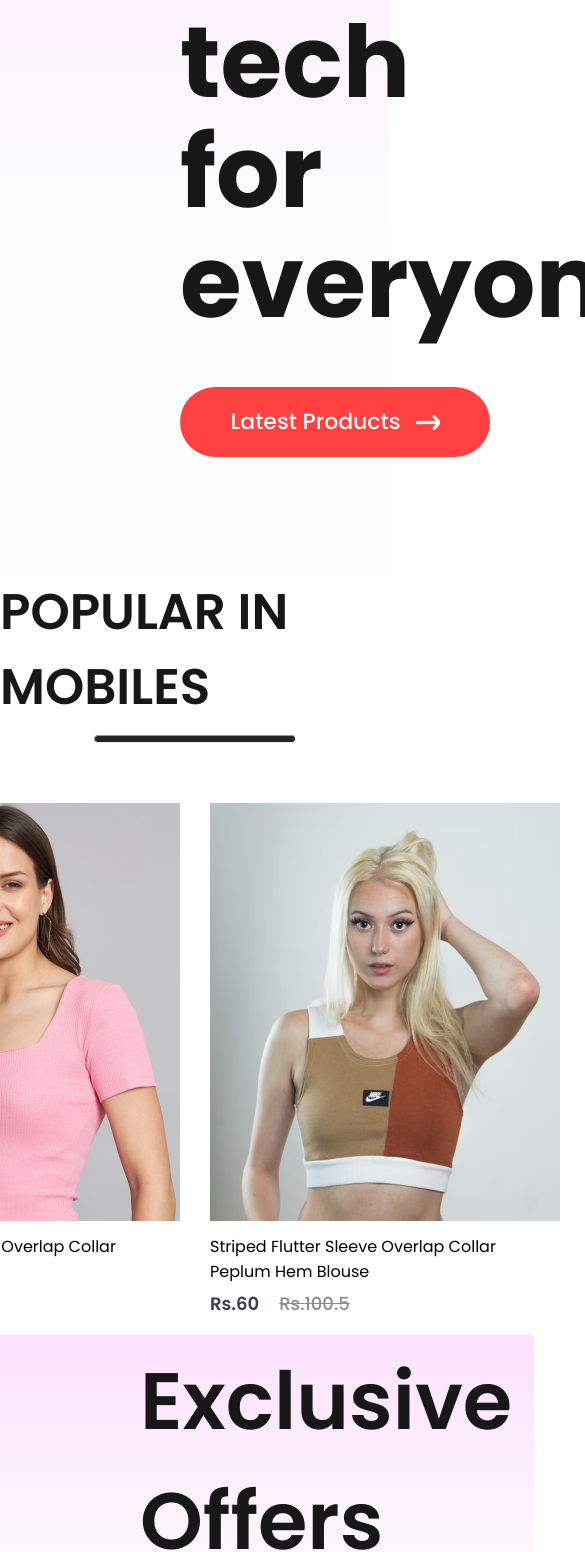
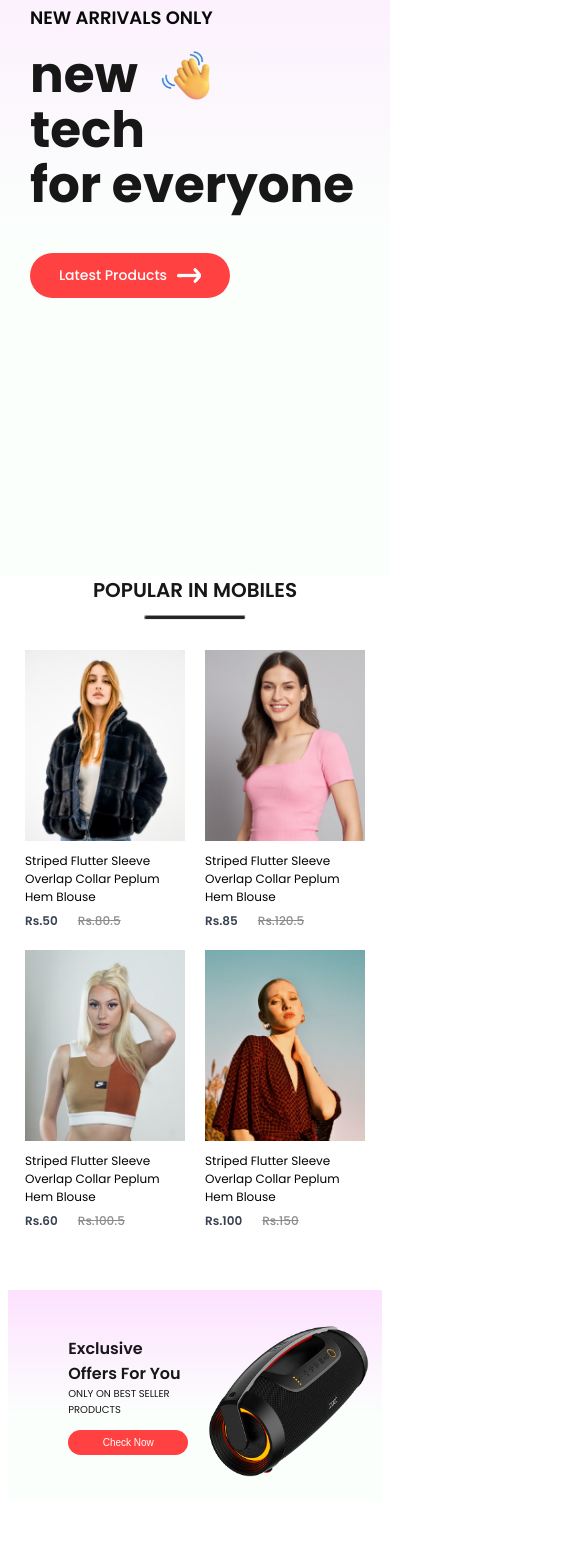
Before and after one commit to mayankdhangar2408/Harsh-Mobile-Shopping-Website, a React (Create React App) app: page / in a window 390 px wide. Shown: the part 361-1913 px from the top of the page, 585 px wide, since content can reach past the window. Built offline with nearby package versions, Linux system fonts and the light colour scheme.

Commit message:
Make hero section, popular, offer and new product section responsive

```diff
--- a/src/Components/Hero/Hero.css
+++ b/src/Components/Hero/Hero.css
@@ -1,9 +1,10 @@
-.hero{
+.hero {
     height: 100vh;
     background: linear-gradient(180deg, #fde1ff, #e1ffea22 60%);
     display: flex;
 }
-.hero-left{
+
+.hero-left {
     flex: 1;
     display: flex;
     flex-direction: column;
@@ -12,25 +13,30 @@
     padding-left: 180px;
     line-height: 1.1;
 }
-.hero-left h2{
+
+.hero-left h2 {
     color: #090909;
     font-size: 26px;
     font-weight: 600;
 }
-.hero-left p{
+
+.hero-left p {
     color: #171717;
     font-size: 100px;
     font-weight: 700;
 }
-.hero-hand-icon{
+
+.hero-hand-icon {
     display: flex;
     align-items: center;
     gap: 20px;
 }
-.hero-hand-icon img{
+
+.hero-hand-icon img {
     width: 105px;
 }
-.hero-latest-button{
+
+.hero-latest-button {
     display: flex;
     justify-content: center;
     align-items: center;
@@ -44,9 +50,109 @@
     font-size: 22px;
     font-weight: 500;
 }
-.hero-right{
+
+.hero-right {
     flex: 1;
     display: flex;
     align-items: center;
     justify-content: center;
 }
+
+/* Responsiveness */
+
+@media screen and (max-width: 1586px) {
+    .hero-left h2 {
+        font-size: 22px;
+    }
+    .hero-left p{
+        font-size: 60px;
+    }
+    .hero-hand-icon img{
+        width: 80px;
+    }
+    .hero-latest-button{
+        gap: 10px;
+        width: 250px;
+        height: 60px;
+        margin-top: 20px;
+        font-size: 18px;
+    }
+    .hero-right img{
+        width: 500px;
+    }
+}
+
+@media screen and (max-width: 1280px) {
+    .hero-left {
+        padding-left: 100px;
+    }
+}
+
+@media screen and (max-width: 1024px) {
+    .hero-left {
+        padding-left: 80px;
+    }
+    .hero-left h2 {
+        font-size: 20px;
+    }
+    .hero-left p{
+        font-size: 50px;
+    }
+    .hero-hand-icon img{
+        width: 65px;
+    }
+    .hero-latest-button{
+        width: 220px;
+        height: 50px;
+        font-size: 16px;
+    }
+    .hero-right img{
+        width: 400px;
+    }
+}
+
+@media screen and (max-width: 800px) {
+    .hero-left {
+        padding-left: 30px;
+    }
+    .hero-left h2 {
+        font-size: 16px;
+    }
+    .hero-left p{
+        font-size: 40px;
+    }
+    .hero-hand-icon img{
+        width: 50px;
+    }
+    .hero-latest-button{
+        width: 175px;
+        height: 40px;
+        font-size: 13px;
+    }
+    .hero-right img{
+        width: 300px;
+    }
+}
+
+@media screen and (max-width: 500px) {
+    .hero{
+        flex-direction: column;
+    }
+    .hero-right{
+        display: none;
+    }
+    .hero-left h2{
+        font-size: 18px;
+    }
+    .hero-left p{
+        font-size: 50px;
+    }
+    .hero-hand-icon img{
+        width: 55px;
+    }
+    .hero-latest-button{
+        width: 200px;
+        height: 45px;
+        font-size: 14px;
+    }
+}
--- a/src/Components/Item/Item.css
+++ b/src/Components/Item/Item.css
@@ -1,5 +1,8 @@
 .item{
-    width: 350px;
+    width: 280px;
+}
+.item img{
+    width: 280px;
 }
 .item p{
     margin: 6px 0px;
@@ -23,3 +26,60 @@
     transform: scale(1.05);
     transition: 0.6s;
 }
+
+/* Responsiveness */
+
+@media screen and (max-width: 1586px){
+    .item{
+        width: 270px;
+        font-size: 16px;
+    }
+    .item img{
+        width: 270px;
+    }
+}
+
+@media screen and (max-width: 1280px){
+    .item{
+        width: 220px;
+        font-size: 14px;
+    }
+    .item img{
+        width: 220px;
+    }
+    .item-price-old, .item-price-new{
+        font-size: 14px;
+    }
+}
+@media screen and (max-width: 1024px){
+    .item{
+        width: 170px;
+        font-size: 13px;
+    }
+    .item img{
+        width: 170px;
+    }
+    .item-price-old, .item-price-new{
+        font-size: 13px;
+    }
+}
+@media screen and (max-width: 800px){
+    .item{
+        width: 120px;
+        font-size: 12px;
+    }
+    .item img{
+        width: 120px;
+    }
+    .item-price-old, .item-price-new{
+        font-size: 12px;
+    }
+}
+@media screen and (max-width: 500px){
+    .item{
+        width: 160px;
+    }
+    .item img{
+        width: 160px;
+    }
+}
--- a/src/Components/NewProducts/NewProducts.css
+++ b/src/Components/NewProducts/NewProducts.css
@@ -3,7 +3,7 @@
     flex-direction: column;
     align-items: center;
     gap: 10px;
-    margin-bottom: 100px;
+    margin-bottom: 120px;
 }
 .new-products h1{
     color: #171717;
@@ -22,3 +22,63 @@
     gap: 30px;
     grid-template-columns: 1fr 1fr 1fr 1fr;
 }
+
+/* Responsiveness */
+
+@media screen and (max-width: 1586px) {
+    .new-products h1{
+        font-size: 40px;
+    }
+    .new-products hr{
+        width: 160px;
+        height: 4px;
+    }
+    .products{
+        gap: 20px;
+        margin-top: 26px;
+    }
+}
+
+@media screen and (max-width: 1024px) {
+    .new-products{
+        margin-bottom: 100px;
+    }
+    .new-products h1{
+        font-size: 30px;
+    }
+    .new-products hr{
+        width: 120px;
+        height: 3px;
+    }
+    .products{
+        gap: 15px;
+        margin-top: 20px;
+    }
+}
+
+@media screen and (max-width: 800px) {
+    .new-products{
+        margin-bottom: 80px;
+    }
+    .new-products h1{
+        font-size: 20px;
+    }
+    .new-products hr{
+        width: 100px;
+    }
+    .products{
+        gap: 5px;
+    }
+}
+
+@media screen and (max-width: 500px) {
+    .new-products{
+        margin-bottom: 60px;
+    }
+    .products{
+        display: grid;
+        grid-template-columns: 1fr 1fr;
+        gap: 20px;
+
+    }
+}
--- a/src/Components/Offers/Offers.css
+++ b/src/Components/Offers/Offers.css
@@ -44,3 +44,84 @@
 .offers-right img{
     height: 100%;
 }
+
+/* Responsiveness */
+
+@media screen and (max-width: 1586px) {
+    .offers{
+        padding: 0px 80px;
+        margin-bottom: 120px;
+    }
+    .offers-left h1{
+        font-size: 40px;
+    }
+    .offers-left p{
+        font-size: 18px;
+    }
+    .offers-left button{
+        width: 220px;
+        height: 50px;
+        font-size: 18px;
+    }
+    .offers-right{
+        padding-top: 30px;
+    }
+}
+
+@media screen and (max-width: 1024px) {
+    .offers{
+        padding: 0px 60px;
+        margin-bottom: 80px;
+        height: 40vh;
+    }
+    .offers-left h1{
+        font-size: 30px;
+    }
+    .offers-left p{
+        font-size: 16px;
+    }
+    .offers-left button{
+        width: 160px;
+        height: 40px;
+        font-size: 16px;
+    }
+    .offers-right{
+        padding-top: 10px;
+    }
+}
+
+@media screen and (max-width: 800px) {
+    .offers{
+        margin-bottom: 60px;
+    }
+    .offers-left h1{
+        font-size: 22px;
+    }
+    .offers-left p{
+        font-size: 13px;
+    }
+    .offers-left button{
+        width: 140px;
+        height: 30px;
+        font-size: 12px;
+    }
+}
+
+@media screen and (max-width: 500px) {
+    .offers{
+        height: 25vh;
+        margin-bottom: 50px;
+    }
+    .offers-left h1{
+        font-size: 16px;
+    }
+    .offers-left p{
+        font-size: 10px;
+    }
+    .offers-left button{
+        width: 120px;
+        height: 25px;
+        font-size: 10px;
+        margin-top: 12px;
+    }
+}
--- a/src/Components/Popular/Popular.css
+++ b/src/Components/Popular/Popular.css
@@ -3,7 +3,7 @@
     flex-direction: column;
     align-items: center;
     gap: 10px;
-    height: 90vh;
+    margin-bottom: 120px;
 }
 .popular h1{
     color: #171717;
@@ -21,3 +21,62 @@
     display: flex;
     gap: 30px;
 }
+
+/* Responsiveness */
+
+@media screen and (max-width: 1586px) {
+    .popular h1{
+        font-size: 40px;
+    }
+    .popular hr{
+        width: 160px;
+        height: 4px;
+    }
+    .popular-item{
+        gap: 20px;
+        margin-top: 26px;
+    }
+}
+
+@media screen and (max-width: 1024px) {
+    .popular{
+        margin-bottom: 100px;
+    }
+    .popular h1{
+        font-size: 30px;
+    }
+    .popular hr{
+        width: 120px;
+        height: 3px;
+    }
+    .popular-item{
+        gap: 15px;
+        margin-top: 20px;
+    }
+}
+
+@media screen and (max-width: 800px) {
+    .popular{
+        margin-bottom: 80px;
+    }
+    .popular h1{
+        font-size: 20px;
+    }
+    .popular hr{
+        width: 100px;
+    }
+    .popular-item{
+        gap: 5px;
+    }
+}
+
+@media screen and (max-width: 500px) {
+    .popular{
+        margin-bottom: 60px;
+    }
+    .popular-item{
+        display: grid;
+        grid-template-columns: 1fr 1fr;
+        gap: 20px;
+    }
+}
```
